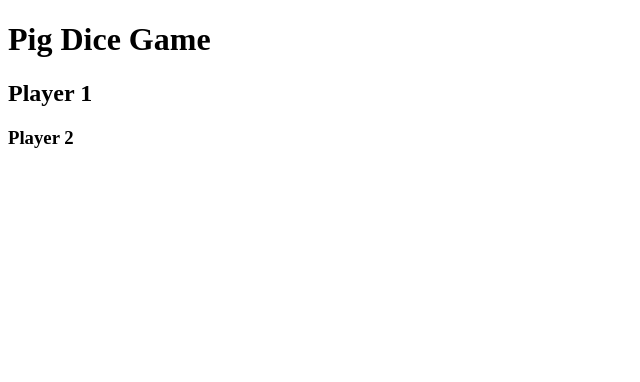
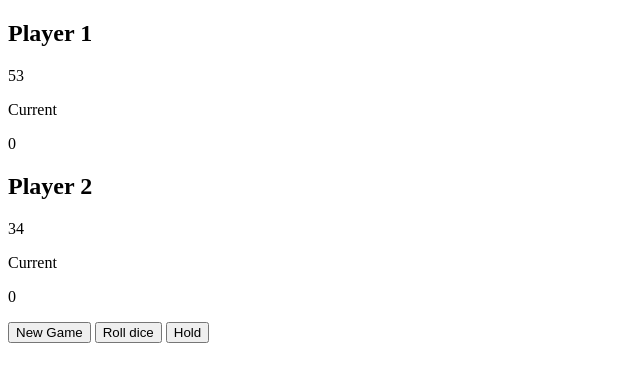
Before and after one commit to ZuriGa/Pig-Dice-Game, a plain HTML site: page index.html in a window 1280 px wide. Shown: the whole page, without its empty margins (0-640 px from the left). Drawn offline with Linux system fonts and the light colour scheme.

Commit message:
html styles, css folder, image folder

```diff
--- /dev/null
+++ b/css/styles.css
@@ -0,0 +1,22 @@
+*{
+    box-sizing: border-box;
+}
+
+div {
+    flex-wrap: wrap;
+    align-content: center;
+}
+
+.column {
+
+    float: left;
+    width: 50%;
+    padding: 10px;
+    height: 300px;
+}
+
+.row:after {
+    content: "";
+    display: table;
+    clear: both;
+}
--- a/index.html
+++ b/index.html
@@ -1,17 +1,66 @@
+<!-- <!DOCTYPE html>
+<html lang="en">
+
+<head>
+    <meta charset="UTF-8">
+    <meta name="viewport" content="width=device-width, initial-scale=1.0">
+    <link href="css/styles.css" rel="stylesheet" type="text/css">
+    <script src="js/scripts.js"></script>
+
+    <title>Pig Dice Game</title>
+</head>
+
+<body>
+    <div class="container">
+        <h1>Pig Dice Game</h1>
+        <div class="row">
+            <div class="column" style="background-color: blanchedalmond;">
+                <h2><span id="player1">Player 1</span></h2>
+            </div>
+            <div class="column" style="background-color: rgb(245, 208, 152);">
+                <h3>Player 2</h3>
+            </div>
+        </div>
+    </div>
+
+
+
+
+</body>
+
+</html> -->
+
+
 <!DOCTYPE html>
 <html lang="en">
 <head>
     <meta charset="UTF-8">
     <meta name="viewport" content="width=device-width, initial-scale=1.0">
-    <script src="js/scripts.js"></script>
-    <title>Pig Dice Game</title>
+    <title>PigDice Game:</title>
 </head>
 <body>
-    <h1>Pig Dice Game</h1>
+    <main>
+        <section class="player1">
+            <h2 class="name" id="player1">Player 1</h2>
+            <p class="score" id="score0">53</p>
+            <div class="current">
+                <p class="current-label">Current</p>
+                <p class="current-score" id="current0">0</p>
+            </div>
+        </section>
+        <section class="player2">
+            <h2 class="name" id="player2">Player 2</h2>
+            <p class="score" id="score1">34</p>
+            <div class="current">
+                <p class="current-label">Current</p>
+                <p class="current-score" id="current1">0</p>
+            </div>
+        </section>
 
-    <h2>Player 1</h2>
-
-    <h3>Player 2</h3>
+        <button class="buttonNew">New Game</button>
+        <button class="buttonRoll">Roll dice</button>
+        <button class="buttonHold">Hold</button>
+    </main>
 
 </body>
 </html>
```
